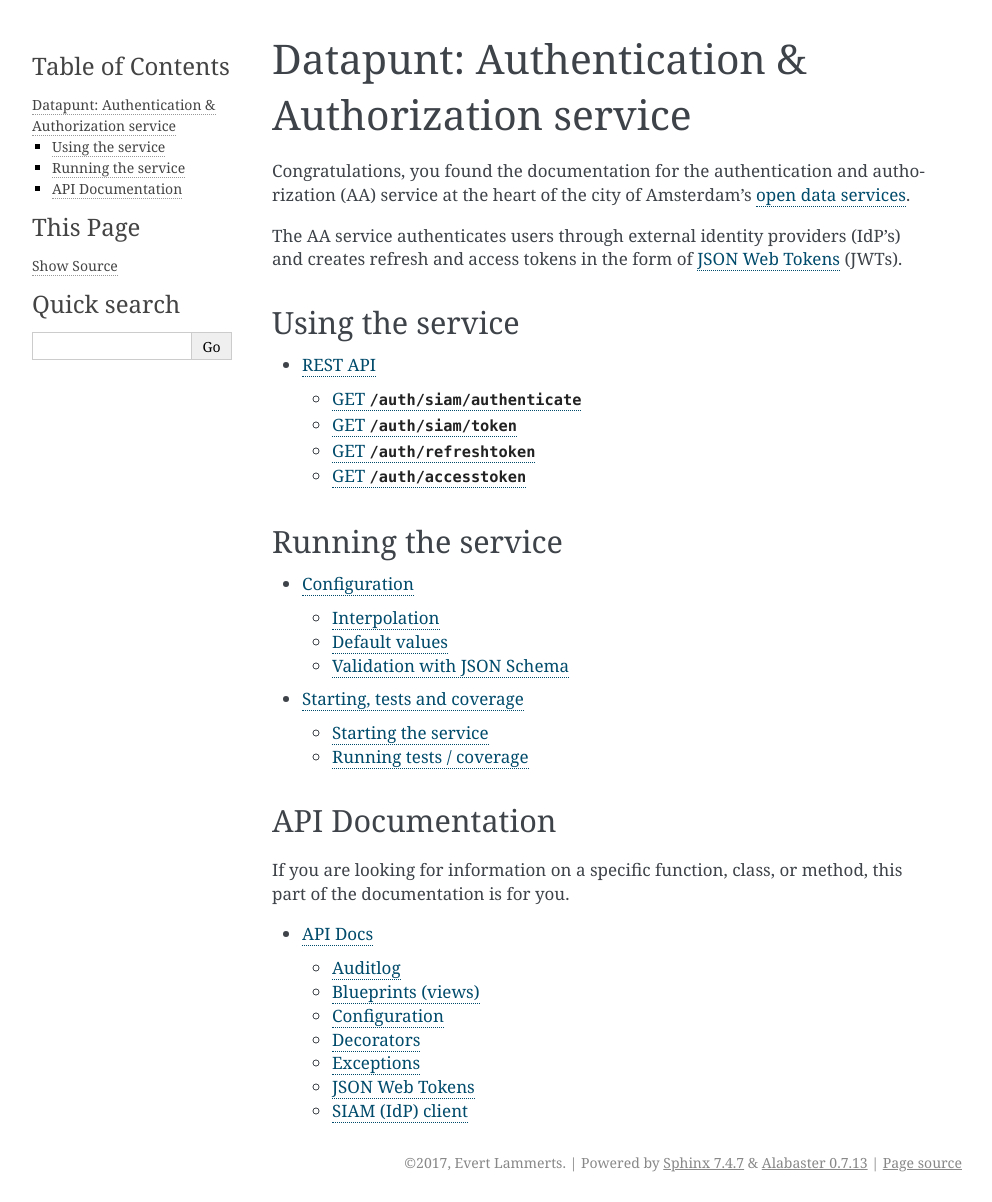
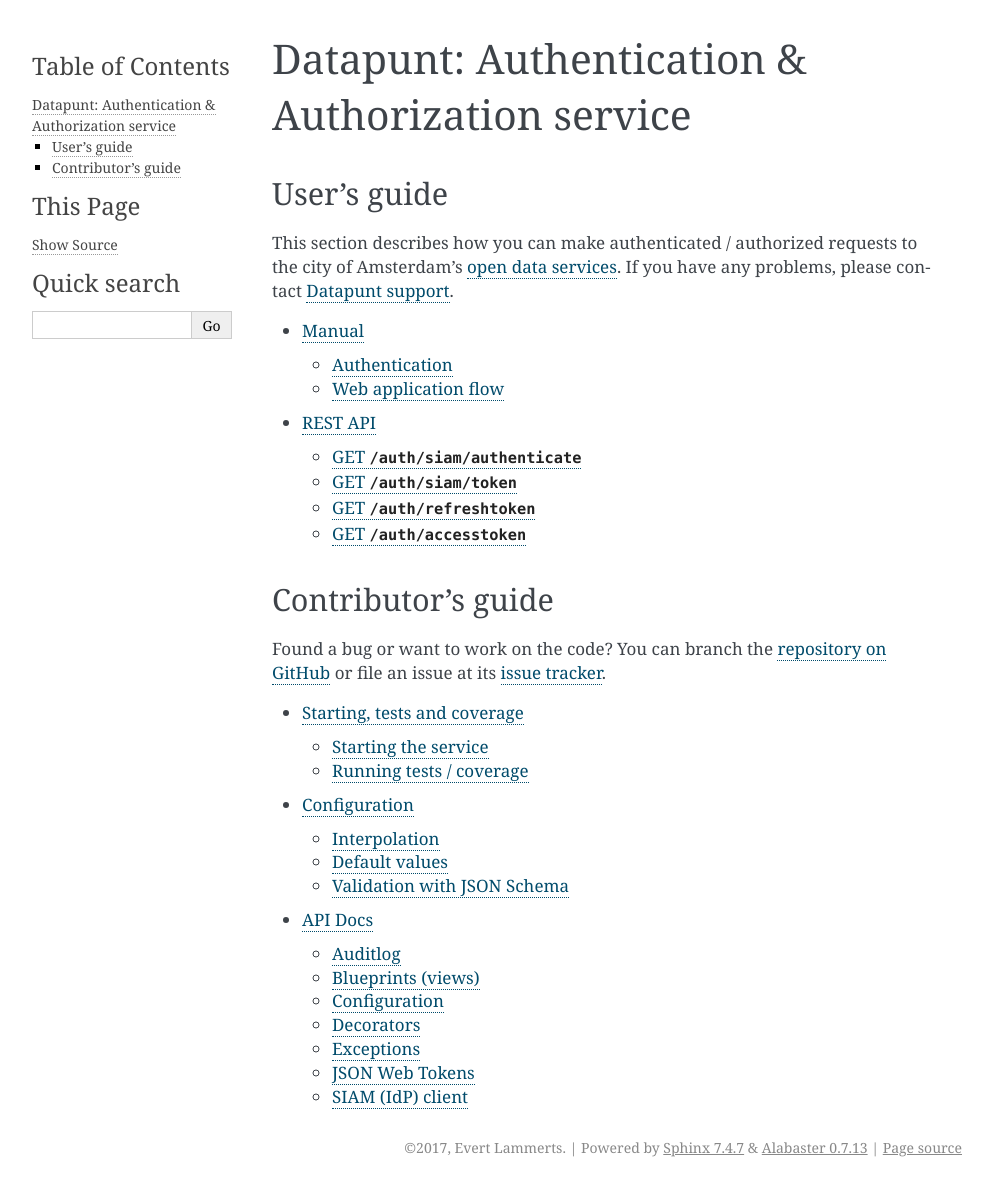
Before and after one commit to Amsterdam/lightidp, a Sphinx documentation site: the page built from docs/index.rst, in a window 1280 px wide. Shown: the whole page, without its empty margins (148-1140 px from the left). Built offline with Sphinx 7.4.7, drawn with Linux system fonts in a browser that asks for light colours.

Commit message:
many many docs

```diff
--- a/docs/conf.py
+++ b/docs/conf.py
@@ -81,7 +81,7 @@
 exclude_patterns = ['_build', 'Thumbs.db', '.DS_Store']
 
 # The name of the Pygments (syntax highlighting) style to use.
-pygments_style = 'sphinx'
+pygments_style = 'colorful'
 
 # If true, `todo` and `todoList` produce output, else they produce nothing.
 todo_include_todos = True
--- a/docs/index.rst
+++ b/docs/index.rst
@@ -6,38 +6,31 @@
 Datapunt: Authentication & Authorization service
 ================================================
 
-Congratulations, you found the documentation for the authentication and
-authorization (AA) service at the heart of the city of Amsterdam's `open data
-services <https://api.datapunt.amsterdam.nl/api/>`_.
+User's guide
+------------
 
-The AA service authenticates users through external identity providers (IdP's)
-and creates refresh and access tokens in the form of
-`JSON Web Tokens <https://tools.ietf.org/html/rfc7519>`_ (JWTs).
+This section describes how you can make authenticated / authorized requests to
+the city of Amsterdam's `open data services
+<https://api.datapunt.amsterdam.nl/api/>`_. If you have any problems, please
+contact `Datapunt support <mailto:datapunt.ois@amsterdam.nl>`_.
 
-Using the service
------------------
 
 .. toctree::
    :maxdepth: 2
 
+   manual
    usage
 
-Running the service
+Contributor's guide
 -------------------
+
+Found a bug or want to work on the code? You can branch the `repository on
+GitHub <https://github.com/DatapuntAmsterdam/auth>`_ or file an issue at its
+`issue tracker <https://github.com/DatapuntAmsterdam/auth/issues>`_.
 
 .. toctree::
   :maxdepth: 2
 
+  running
   settings
-  running
-
-API Documentation
------------------
-
-If you are looking for information on a specific function, class, or method,
-this part of the documentation is for you.
-
-.. toctree::
-  :maxdepth: 2
-
   api
--- a/docs/usage.rst
+++ b/docs/usage.rst
@@ -4,6 +4,8 @@
 .. toctree::
    :maxdepth: 3
 
+
+.. _rest-siam-authenticate:
 
 GET ``/auth/siam/authenticate``
 -------------------------------
@@ -34,6 +36,8 @@
 - **502**: Problem communicating with the SIAM server
 - **504**: Communication with SIAM server timed out
 
+
+.. _rest-siam-token:
 
 GET ``/auth/siam/token``
 ------------------------
```
Also changed, not shown: docs/manual.rst (added, +66 -0 lines), 1 other file.
